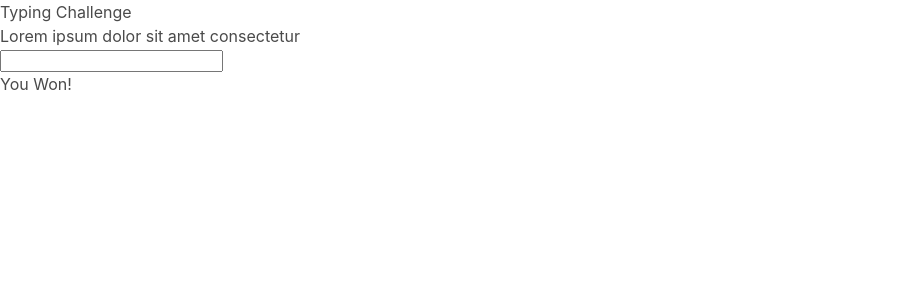
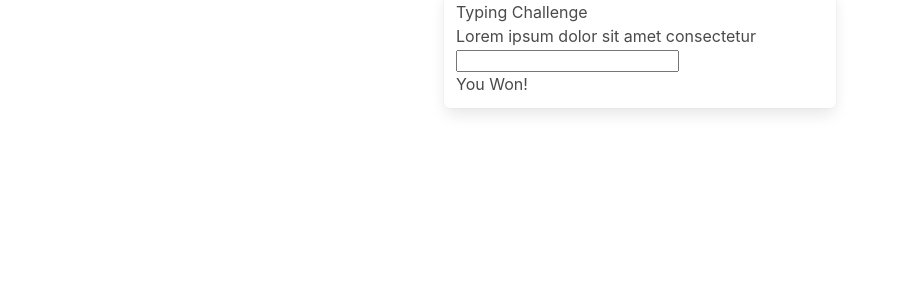
Before and after one commit to BeataJ/typing-angular, an Angular app: page / in a window 1280 px wide. Shown: the top 300 px of the page, without its empty margins (0-900 px from the left). Built offline with nearby package versions, Linux system fonts and the light colour scheme.

Commit message:
add class container columns colum box is-cent....

```diff
--- a/src/app/app.component.html
+++ b/src/app/app.component.html
@@ -1,7 +1,13 @@
-<h1>Typing Challenge</h1>
+<div class="container">
+  <div class="columns is-centered">
+    <div class="box column is-one-third">
+      <h1>Typing Challenge</h1>
 
-<p>Lorem ipsum dolor sit amet consectetur</p>
+      <p>Lorem ipsum dolor sit amet consectetur</p>
 
-<input type="text" />
+      <input type="text" />
 
-<h3>You Won!</h3>
+      <h1>You Won!</h1>
+    </div>
+  </div>
+</div>
```
